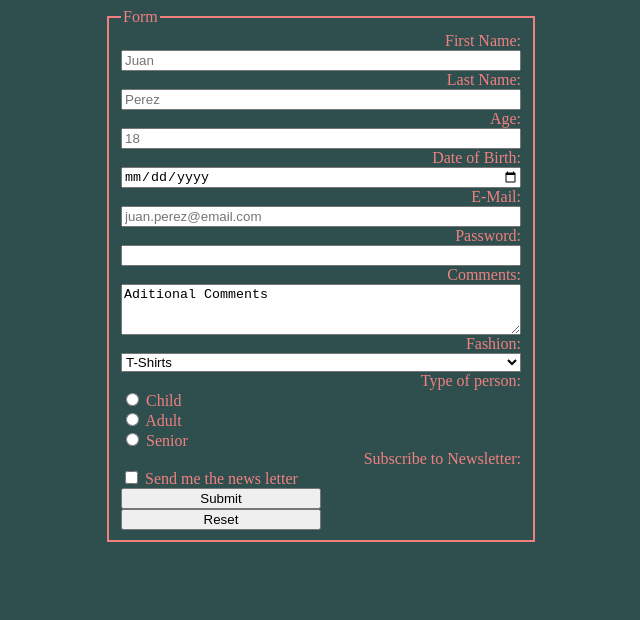
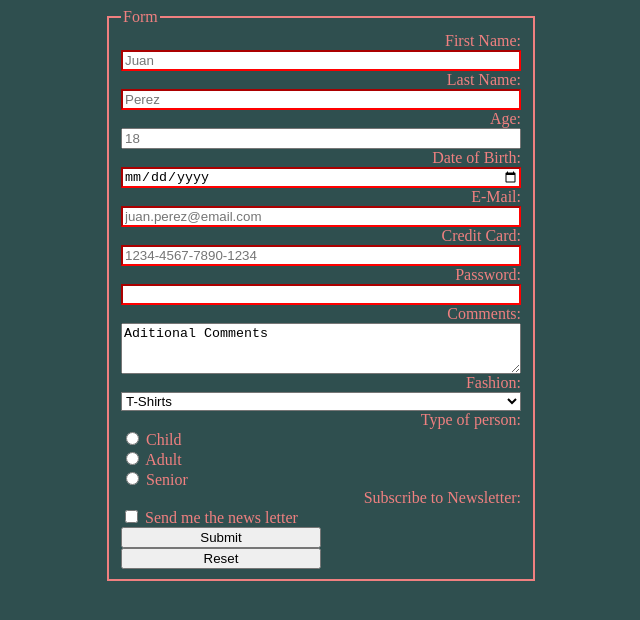
Before and after one commit to AndoniRoque/top-form, a plain HTML site: page index.html in a window 1280 px wide. Shown: the whole page, without its empty margins (319-959 px from the left). Drawn offline with Linux system fonts and the light colour scheme.

Commit message:
validation

```diff
--- a/index.html
+++ b/index.html
@@ -13,25 +13,28 @@
         <legend>Form</legend>
         <form action="https://httpbin.org/post" method="post">
             <label for="first_name">First Name:</label>
-            <input type="text" id="first_name" placeholder="Juan" name="first_name">
+            <input type="text" id="first_name" placeholder="Juan" name="first_name" required>
 
             <label for="last_name">Last Name:</label>
-            <input type="text" id="last_name" placeholder="Perez" name="last_name">
+            <input type="text" id="last_name" placeholder="Perez" name="last_name" required>
 
             <label for="age">Age:</label>
             <input type="number" id="age" placeholder="18" name="age">
 
             <label for="dob">Date of Birth:</label>
-            <input type="date" id="dob" name="dob">
+            <input type="date" id="dob" name="dob"  min="2019-12-25" required >
 
             <label for="email">E-Mail:</label>
-            <input type="email" id="email" placeholder="juan.perez@email.com" name="email">
+            <input type="email" id="email" placeholder="juan.perez@email.com" name="email" required>
+
+            <label for="credit_card">Credit Card:</label>
+            <input type="credit_card" id="credit_card" placeholder="1234-4567-7890-1234" name="credit_card" pattern="/\b(?:\d[ -]*?){13,16}\b/g" required>
 
             <label for="user_password">Password:</label>
-            <input type="password" id="user_password" name="password">
+            <input type="password" id="user_password" name="password" required>
 
             <label for="comments">Comments: </label>
-            <textarea rows="3" cols="40">Aditional Comments</textarea>
+            <textarea rows="3" cols="40" minlength="3">Aditional Comments</textarea>
 
             <label for="fashion">Fashion:</label>
             <select name="fashion">
--- a/styles/styles.css
+++ b/styles/styles.css
@@ -25,7 +25,11 @@ form > label {
 
 input[type=number] {
     -moz-appearance: textfield;
-  }
+}
+
+input:invalid {
+    border-color: red;
+}
 
 select {
     background-color: white;
```
